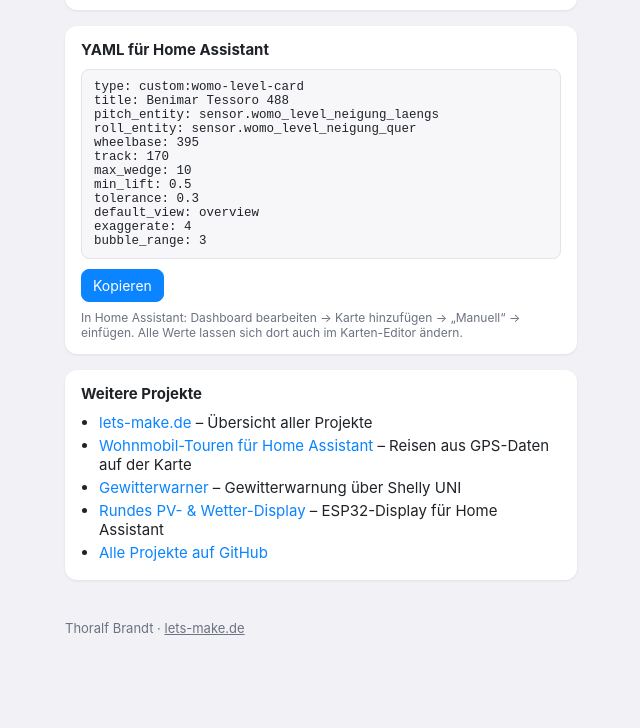
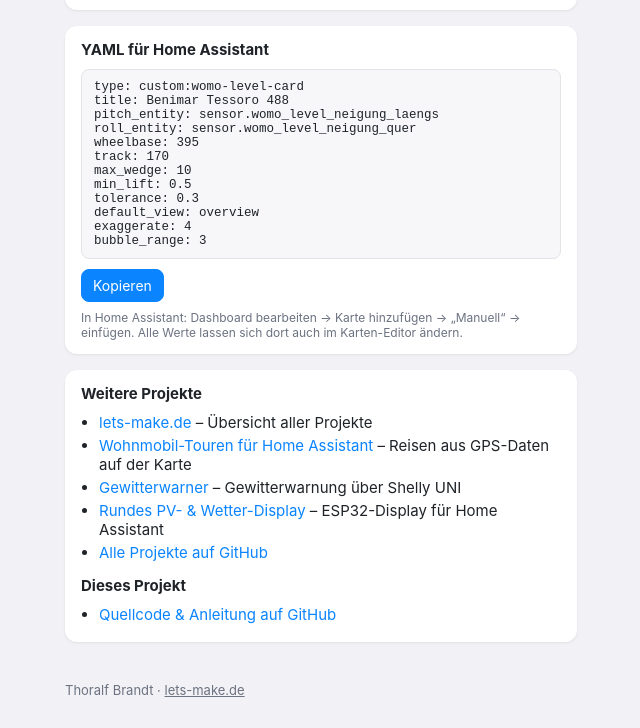
Before and after one commit to TBR-BRD/digitale-wasserwaage-wohnmobil-homeassistant, a plain HTML site: page simulator/index.html in a window 1280 px wide. Shown: the part 1078-1806 px from the top of the page, without its empty margins (101-741 px from the left). Before the commit the page ends 1744 px from the top, so only its background shows below. Drawn offline with Linux system fonts and the light colour scheme.

```diff
--- a/simulator/index.html
+++ b/simulator/index.html
@@ -156,6 +156,10 @@
         <li><a href="https://github.com/TBR-BRD/gewitterwarner-gw1-shelly-uni-homeassistant">Gewitterwarner</a> – Gewitterwarnung über Shelly UNI</li>
         <li><a href="https://github.com/TBR-BRD/ha-round-pv-weather-display">Rundes PV- &amp; Wetter-Display</a> – ESP32-Display für Home Assistant</li>
         <li><a href="https://github.com/TBR-BRD">Alle Projekte auf GitHub</a></li>
+      </ul>
+      <h2 style="margin-top:14px">Dieses Projekt</h2>
+      <ul>
+        <li><a href="https://github.com/TBR-BRD/digitale-wasserwaage-wohnmobil-homeassistant">Quellcode &amp; Anleitung auf GitHub</a></li>
       </ul>
     </div>
   </div>
```
Also changed, not shown: simulator/template.html (+4 -0 lines), 1 other file.
